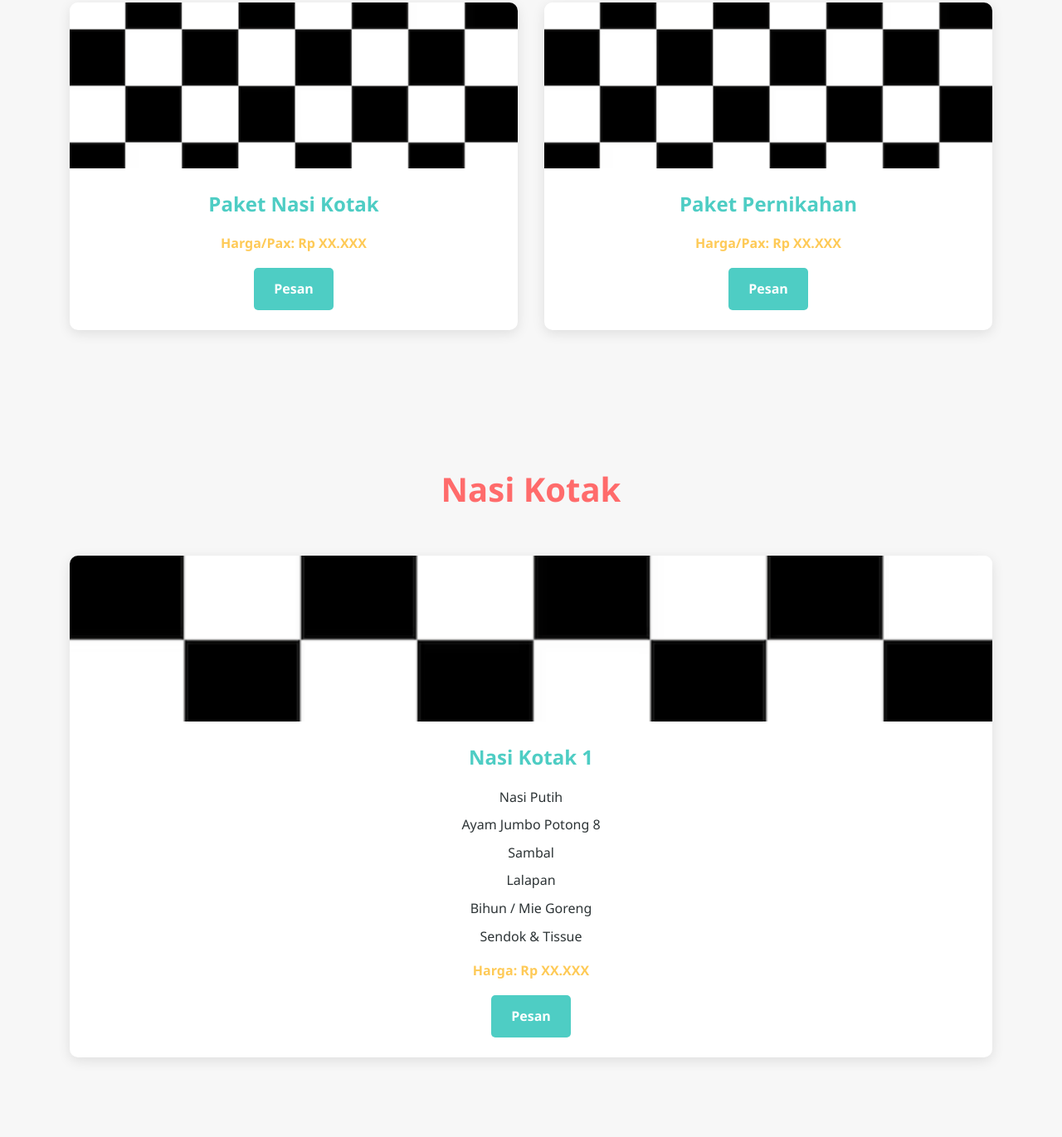
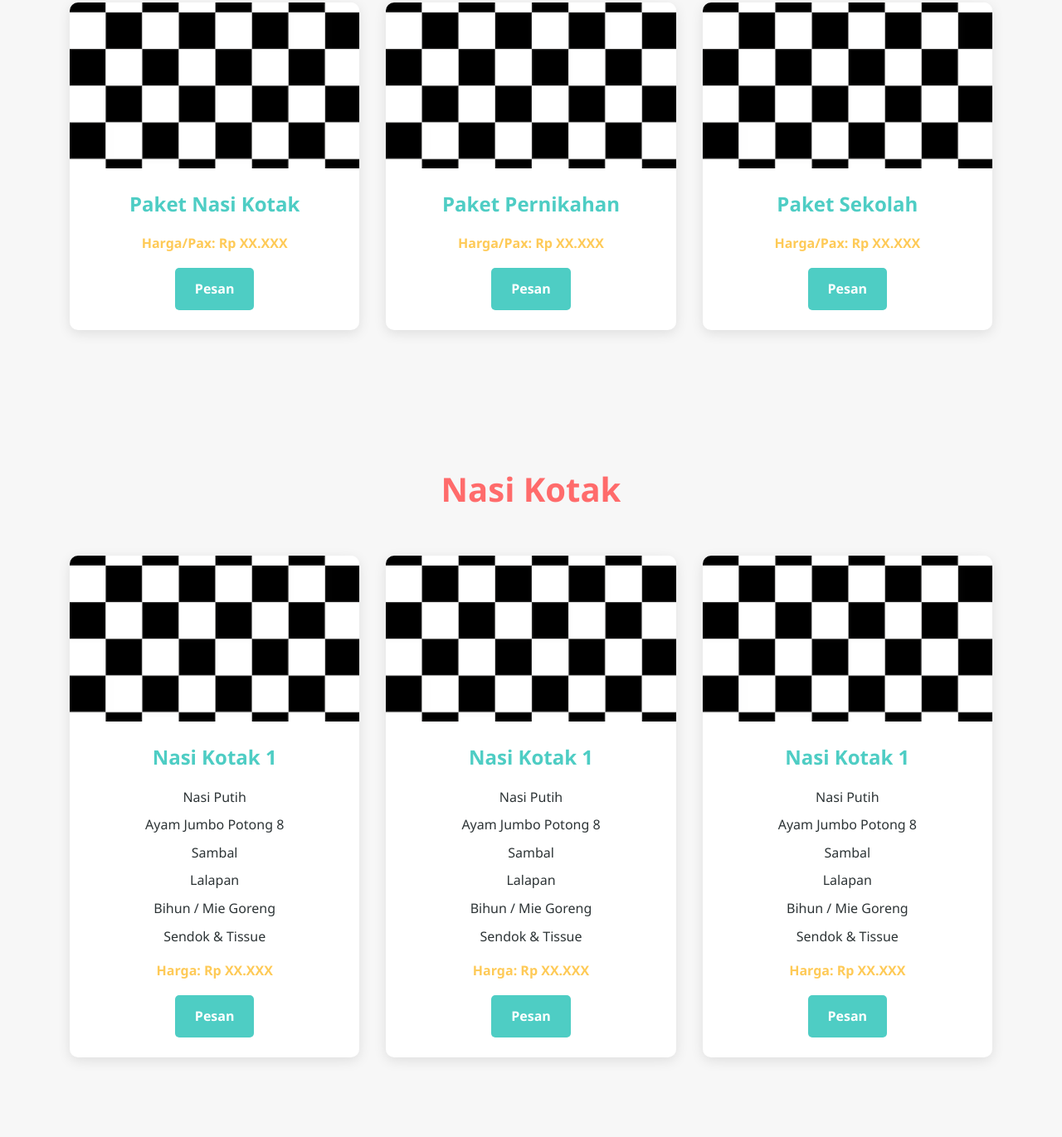
Before and after one commit to luthfidi/Catering-Website, a website: page index.html in a window 1280 px wide. Shown: the part 989-2360 px from the top of the page at 83% size. Drawn offline with nearby package versions, Linux system fonts and the light colour scheme.

Commit message:
update konten

```diff
--- a/index.html
+++ b/index.html
@@ -49,10 +49,20 @@
                             <a href="#" class="btn btn-secondary">Pesan</a>
                         </div>
                     </div>
+
                     <div class="card" data-aos="fade-up" data-aos-delay="200">
                         <img src="./assets/images/test.png" alt="Paket Pernikahan" class="card-img">
                         <div class="card-content">
                             <h3 class="card-title">Paket Pernikahan</h3>
+                            <p class="card-price">Harga/Pax: Rp XX.XXX</p>
+                            <a href="#" class="btn btn-secondary">Pesan</a>
+                        </div>
+                    </div>
+
+                    <div class="card" data-aos="fade-up" data-aos-delay="200">
+                        <img src="./assets/images/test.png" alt="Paket Pernikahan" class="card-img">
+                        <div class="card-content">
+                            <h3 class="card-title">Paket Sekolah</h3>
                             <p class="card-price">Harga/Pax: Rp XX.XXX</p>
                             <a href="#" class="btn btn-secondary">Pesan</a>
                         </div>
@@ -66,6 +76,40 @@
             <div class="container">
                 <h2 class="section-title">Nasi Kotak</h2>
                 <div class="grid">
+                    <div class="card" data-aos="fade-up">
+                        <img src="./assets/images/test.png" alt="Nasi Kotak 1" class="card-img">
+                        <div class="card-content">
+                            <h3 class="card-title">Nasi Kotak 1</h3>
+                            <ul class="card-list">
+                                <li>Nasi Putih</li>
+                                <li>Ayam Jumbo Potong 8</li>
+                                <li>Sambal</li>
+                                <li>Lalapan</li>
+                                <li>Bihun / Mie Goreng</li>
+                                <li>Sendok & Tissue</li>
+                            </ul>
+                            <p class="card-price">Harga: Rp XX.XXX</p>
+                            <a href="#" class="btn btn-secondary">Pesan</a>
+                        </div>
+                    </div>
+
+                    <div class="card" data-aos="fade-up">
+                        <img src="./assets/images/test.png" alt="Nasi Kotak 1" class="card-img">
+                        <div class="card-content">
+                            <h3 class="card-title">Nasi Kotak 1</h3>
+                            <ul class="card-list">
+                                <li>Nasi Putih</li>
+                                <li>Ayam Jumbo Potong 8</li>
+                                <li>Sambal</li>
+                                <li>Lalapan</li>
+                                <li>Bihun / Mie Goreng</li>
+                                <li>Sendok & Tissue</li>
+                            </ul>
+                            <p class="card-price">Harga: Rp XX.XXX</p>
+                            <a href="#" class="btn btn-secondary">Pesan</a>
+                        </div>
+                    </div>
+
                     <div class="card" data-aos="fade-up">
                         <img src="./assets/images/test.png" alt="Nasi Kotak 1" class="card-img">
                         <div class="card-content">
```
